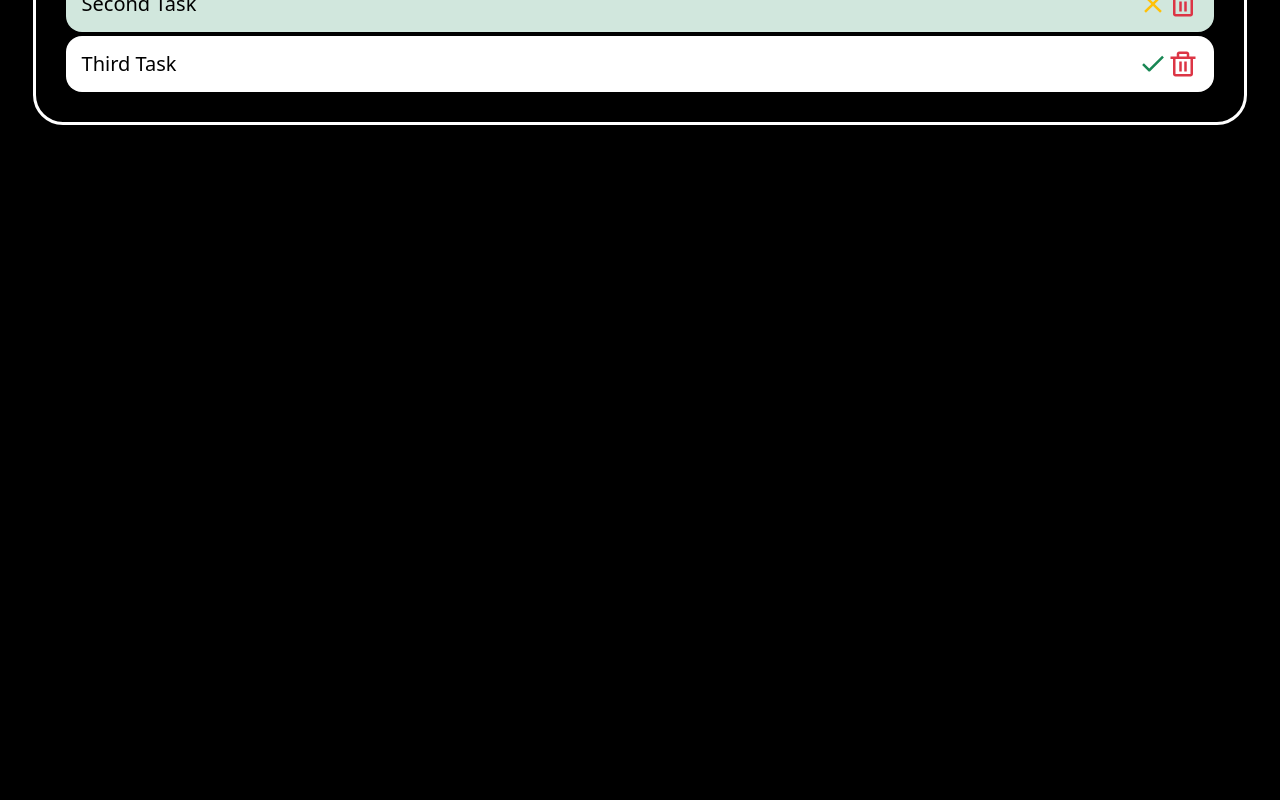
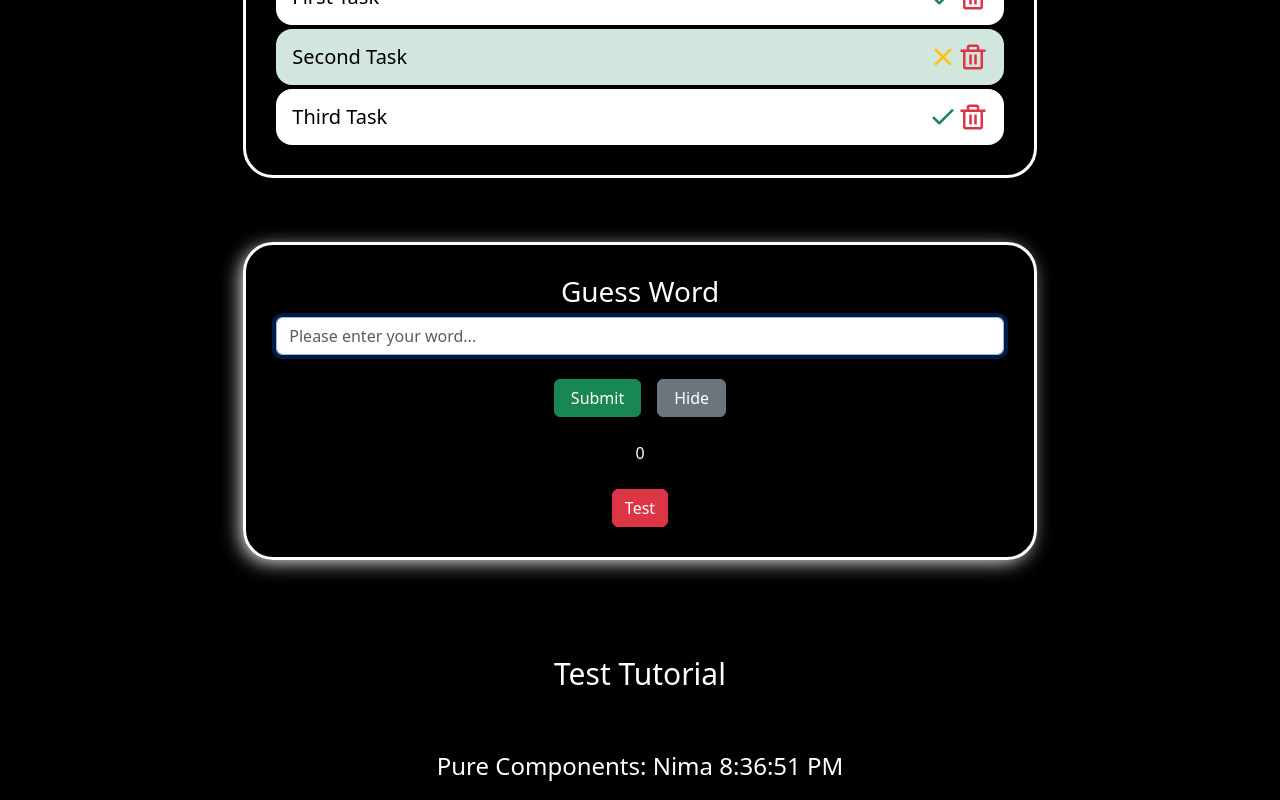
Before and after one commit to nimahadi1388/ReactTutorial, a React (Vite) app: page / in a window 1280 px wide. Shown: the part 688-1488 px from the top of the page. Before the commit the page ends 813 px from the top, so only its background shows below. Built offline with nearby package versions, Linux system fonts and the light colour scheme.

Commit message:
PureComponents&Ref

```diff
--- a/src/App.jsx
+++ b/src/App.jsx
@@ -8,6 +8,7 @@ import TimerList from "./assets/components/Cornometr&Time/TimerList";
 import TopForm from "./assets/components/TodoList/TopForm";
 import ItemTodo from "./assets/components/TodoList/ItemTodo";
 import ParentComponent from "./assets/components/pureComponents/ParentComponent";
+import ParentsCompo from "./assets/components/GuessWord/ParentComponent";
 // import Cornometr from "./assets/components/Cornometr";
 // let intrval;
 // class App extends React.Component {
@@ -132,14 +133,11 @@ const App = () => {
             </div>
           </TestContext.Provider>
           {/* Context Tutorial End */}
-          {/* Pure Components Start */}
-          <ParentComponent/>
-          {/* Pure Components end */}
         </div>
       </div>
-      <div className="componentsMiniProjectsC mt-5">
+      <div className="componentsMiniProjectsC mt-5 container">
         <h1>Mini Projects Course</h1>
-        <div className="flexes mt-5">
+        <div className="flexes flex-wrap mt-5">
           {/* Todo-List-Start */}
           <taskContext.Provider
             value={{
@@ -153,6 +151,19 @@ const App = () => {
             </div>
           </taskContext.Provider>
           {/* Todo-List-End */}
+          {/* Guess Word Start */}
+          <div className="box w-100">
+            <ParentsCompo />
+          </div>
+          {/* Guess Word End */}
+        </div>
+      </div>
+      <div className="TestComponents mt-5">
+        <h1 className="p-5">Test Tutorial</h1>
+        <div className="flexes">
+          {/* Pure Components Start */}
+          <ParentComponent />
+          {/* Pure Components end */}
         </div>
       </div>
     </div>
--- /dev/null
+++ b/src/assets/components/GuessWord/ParentComponent.jsx
@@ -0,0 +1,23 @@
+import React, { createRef } from "react";
+import PureCompo from "./PureComponents";
+class ParentsCompo extends React.Component {
+  constructor(){
+    super()
+    this.componentRef = createRef()
+  }
+  // Using items another component in this component with Ref
+  handleChangeCompoName = () =>{
+    this.componentRef.current.handleChange() //second step: we refernce to any item we wants
+  }
+  render() {
+    return (
+      <>
+        <PureCompo ref={this.componentRef}/> {/* first step: we should refernce Ref in our component*/}
+        <br />
+        <br />
+        <button className="btn btn-danger" onClick={this.handleChangeCompoName}>Test</button> {/* last step: we should set it in our btn  */}
+      </>
+    );
+  }
+}
+export default ParentsCompo;
--- /dev/null
+++ b/src/assets/components/GuessWord/PureComponents.jsx
@@ -0,0 +1,52 @@
+import { createRef, PureComponent } from "react";
+class PureCompo extends PureComponent {
+  constructor() {
+    super();
+    this.state = {
+      name: "",
+    };
+    this.counter = 0;
+    // our correct ✅ way for geting value Start
+    this.myInput = createRef(); //first step for geting value
+  }
+  handleChange = () => {
+    this.setState({
+      //   name: document.getElementById("myInput").value, // this way for geting value is mistak ❌ our corret way is on top
+      name: this.myInput.current.value, //third step for geting value
+      // our correct geting value End
+    });
+  };
+  componentDidMount() {
+    this.myInput.current.focus();
+  }
+  render() {
+    return (
+      <>
+        <h3>Guess Word</h3>
+        <input
+          ref={this.myInput} // second step for geting value
+          autoComplete="off"
+          className="form-control"
+          type="text"
+          placeholder="Please enter your word..."
+        />
+        <button
+          className="btn btn-success mt-4 px-3"
+          onClick={this.handleChange}
+        >
+          Submit
+        </button>
+        <button
+          className="btn btn-secondary mt-4 px-3 ms-3"
+          onClick={() => (this.myInput.current.value = "")} // fourth step for geting value
+        >
+          Hide
+        </button>
+        <br />
+        <br />
+        <span>{this.counter++}</span>
+      </>
+    );
+  }
+}
+export default PureCompo;
--- a/src/assets/components/pureComponents/ParentComponent.jsx
+++ b/src/assets/components/pureComponents/ParentComponent.jsx
@@ -16,10 +16,10 @@ class ParentComponent extends React.Component {
     }, 1000);
   }
   render() {
-        console.log("--------------------Parent components--------------------");
+    // console.log("--------------------Parent components--------------------");
     return (
       <>
-        <PureComponents name={this.state.name}/>
+        <PureComponents name={this.state.name} />
       </>
     );
   }
--- a/src/assets/components/pureComponents/PureComponent.jsx
+++ b/src/assets/components/pureComponents/PureComponent.jsx
@@ -20,7 +20,7 @@ import { memo } from "react";
 const PureComponents = (props) => {
   return (
     <>
-      <h1>Pure Components: {props.name}</h1>
+      <p className="fs-4">Pure Components: {props.name}</p>
     </>
   );
 };
--- a/src/assets/css/style.css
+++ b/src/assets/css/style.css
@@ -2,7 +2,6 @@ body {
   text-align: center;
   display: grid;
   place-content: center;
-  height: 95dvh;
   background: #000;
   color: #fff;
 }
```
Lines whose indentation alone changed are shown as unchanged.
